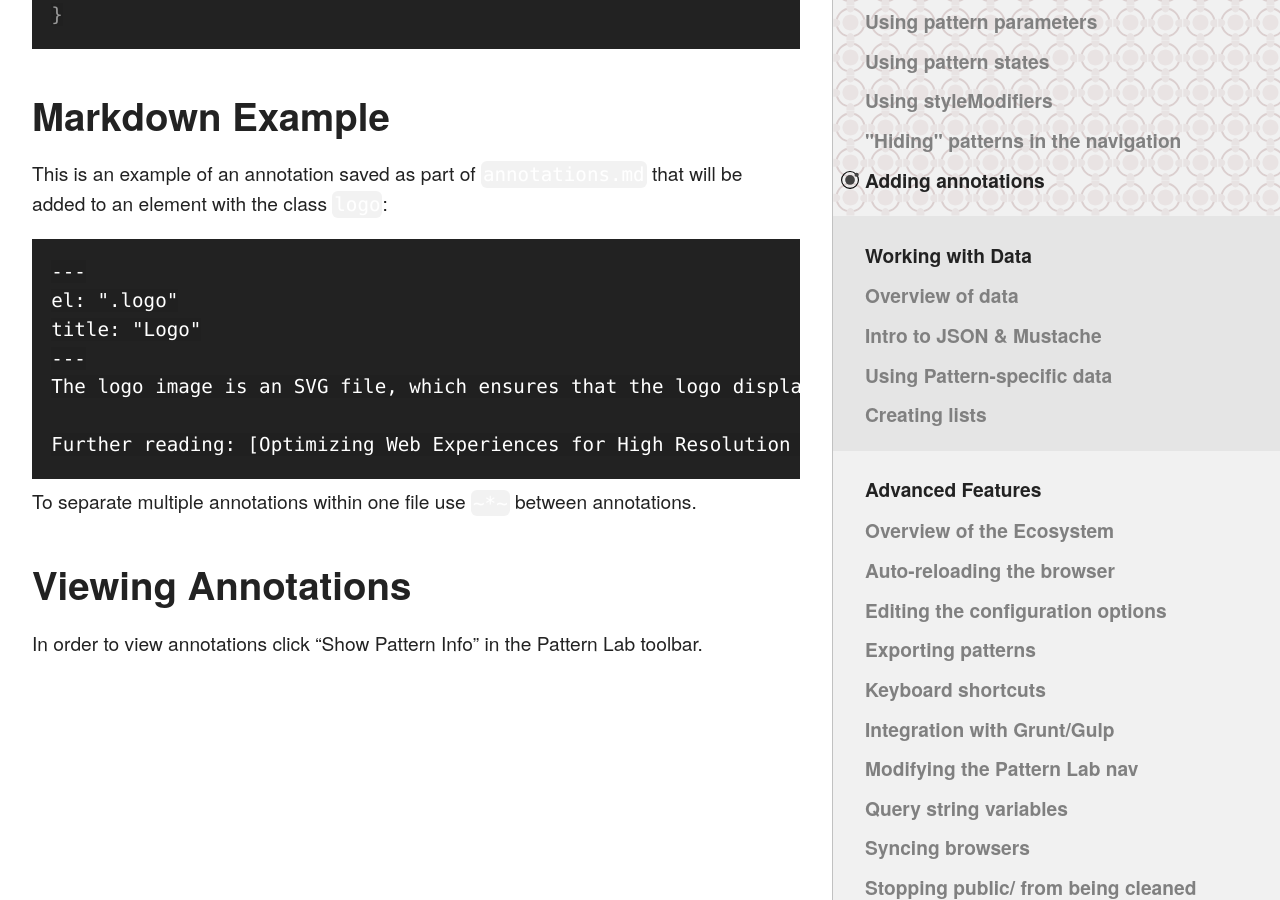
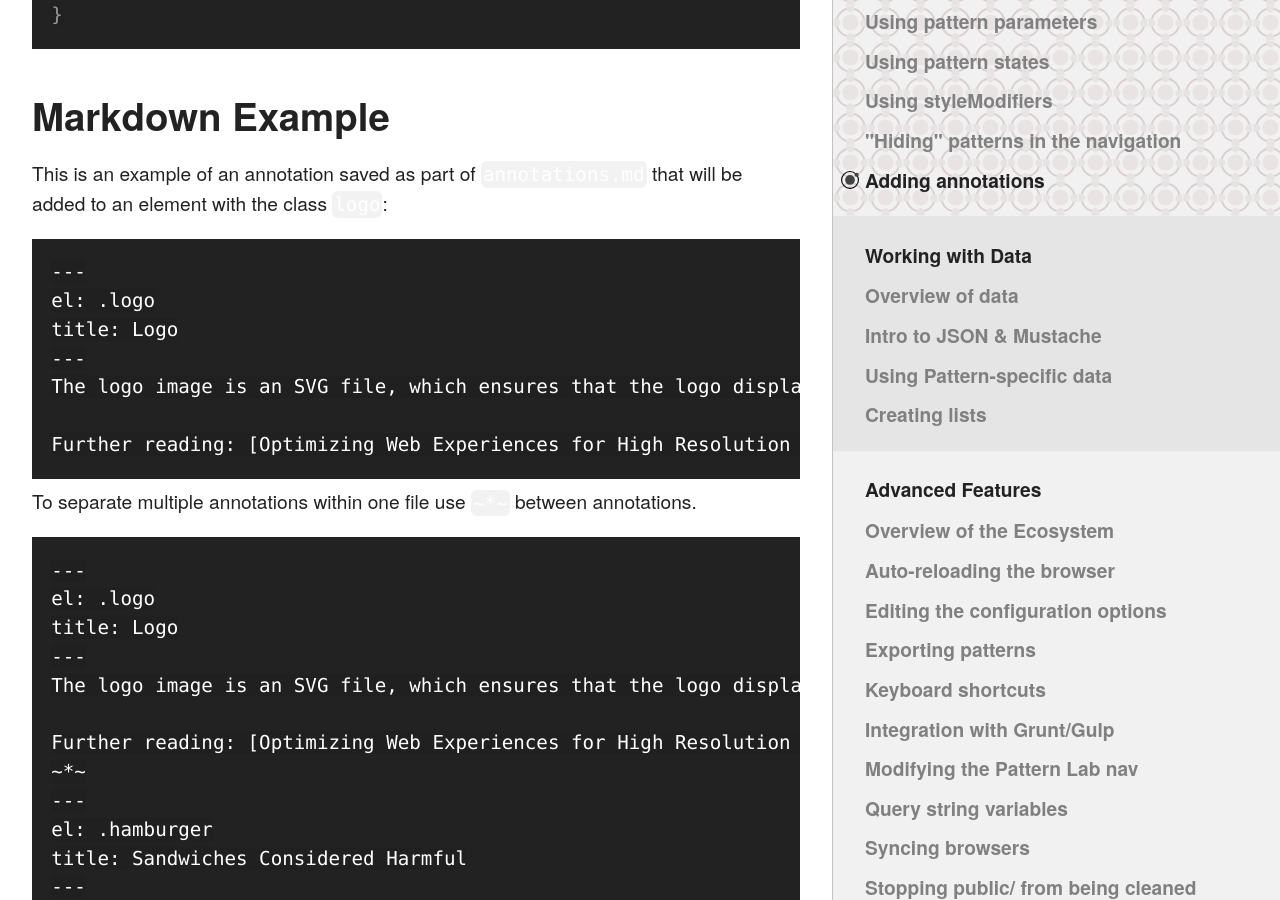
Before and after one commit to pattern-lab/website, a Jekyll site: the page built from docs/pattern-adding-annotations.md, in a window 1280 px wide and 900 px high, scrolled down 1204 px. Built offline with Jekyll 4.4.1, drawn with Linux system fonts in a browser that asks for light colours; some of the changed text lies outside the part shown.

Commit message:
fix annotations syntax error and supply example of multiple md annotations in same file, with the delimiter
thanks @sanstream for pointing this out!

````diff
--- a/docs/pattern-adding-annotations.md
+++ b/docs/pattern-adding-annotations.md
@@ -32,8 +32,8 @@
 
 ```
 ---
-el: ".logo"
-title: "Logo"
+el: .logo
+title: Logo
 ---
 The logo image is an SVG file, which ensures that the logo displays crisply even on high resolution displays. A PNG fallback is provided for browsers that don't support SVG images.
 
@@ -42,6 +42,24 @@
 
 To separate multiple annotations within one file use `~*~` between annotations.
 
+```
+---
+el: .logo
+title: Logo
+---
+The logo image is an SVG file, which ensures that the logo displays crisply even on high resolution displays. A PNG fallback is provided for browsers that don't support SVG images.
+
+Further reading: [Optimizing Web Experiences for High Resolution Screens](http://bradfrostweb.com/blog/mobile/hi-res-optimization/)
+~*~
+---
+el: .hamburger
+title: Sandwiches Considered Harmful
+---
+According to everyone, hamburger menus are not obvious, and obvious always wins.
+
+Further reading: [Hamburger Menus and Hidden Navigation Hurt UX Metrics](https://www.nngroup.com/articles/hamburger-menus/)
+```
+
 ## Viewing Annotations
 
 In order to view annotations click "Show Pattern Info" in the Pattern Lab toolbar.
````
